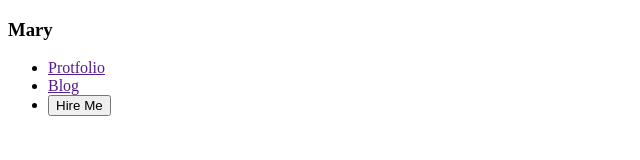
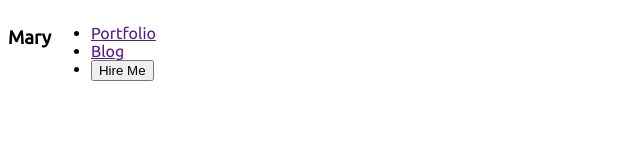
Before and after one commit to tanvir3100/developer-portfolio, a plain HTML site: page index.html in a window 1280 px wide. Shown: the whole page, without its empty margins (0-640 px from the left). Drawn offline with Linux system fonts and the light colour scheme.

Commit message:
added new link css

```diff
--- a/index.html
+++ b/index.html
@@ -4,13 +4,17 @@
     <meta charset="UTF-8">
     <meta name="viewport" content="width=device-width, initial-scale=1.0">
     <title>Developer Portfolio </title>
+    <link rel="preconnect" href="https://fonts.googleapis.com">
+    <link rel="preconnect" href="https://fonts.gstatic.com" crossorigin>
+    <link href="https://fonts.googleapis.com/css2?family=Open+Sans:wght@800&family=Ubuntu&display=swap" rel="stylesheet">
+    <link rel="stylesheet" href="./style.css/portfolio.css">
 </head>
 <body>
     <header>
         <nav>
             <h3>Mary</h3>
             <ul>
-                <li><a href="">Protfolio</a></li>
+                <li><a href="">Portfolio</a></li>
                 <li><a href="">Blog</a></li>
                 <li><button>Hire Me</button></li>
             </ul>
--- /dev/null
+++ b/style.css/portfolio.css
@@ -0,0 +1,10 @@
+/* common shared styles */
+body{
+    font-family: 'Open Sans', sans-serif;
+    font-family: 'Ubuntu', sans-serif;
+}
+
+/* nav related styles */
+nav{
+    display: flex;
+}
```
